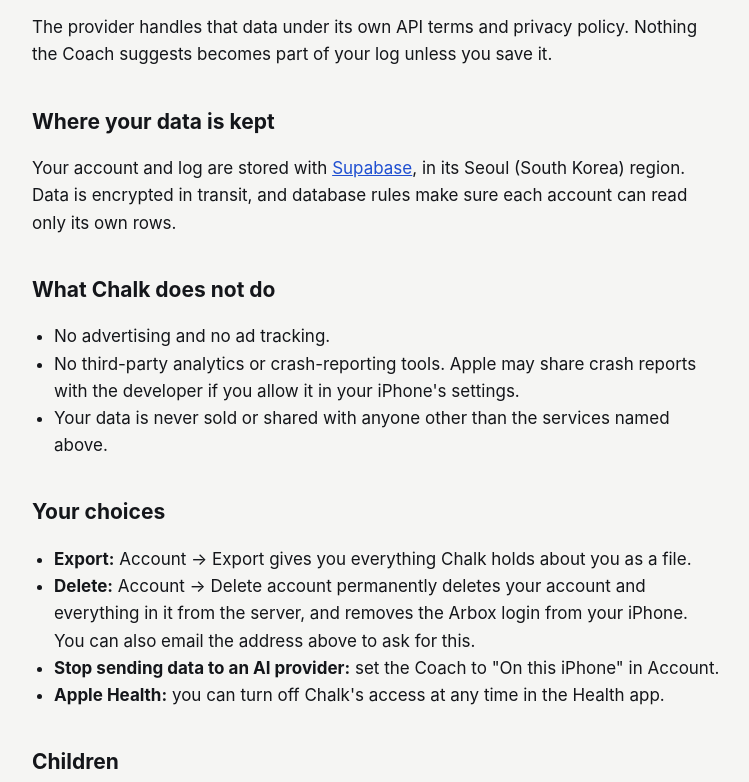
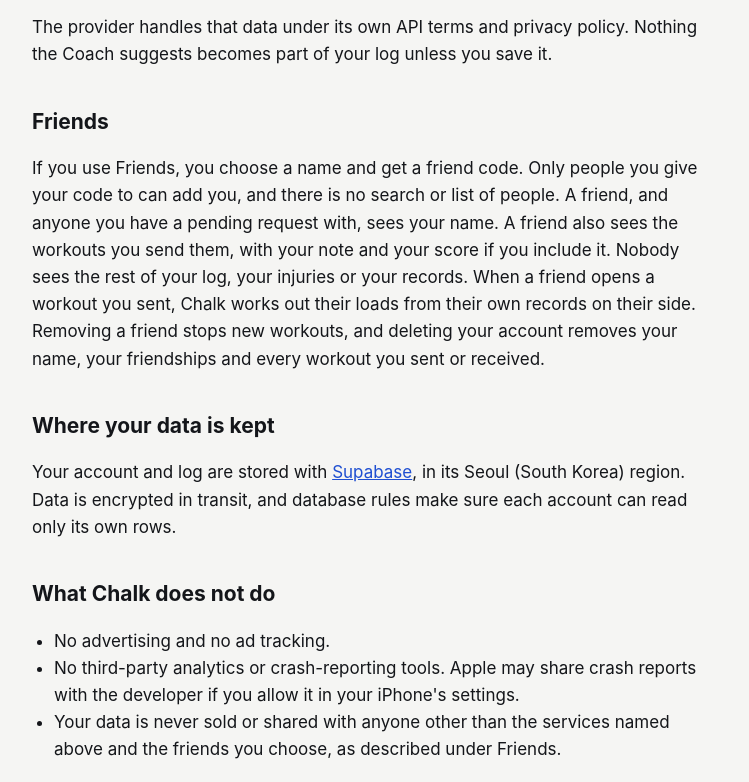
Before and after one commit to LiorAzar92/chalk-legal, a plain HTML site: page privacy.html in a window 1280 px wide. Shown: the part 1726-2508 px from the top of the page, without its empty margins (264-1013 px from the left). Drawn offline with Linux system fonts and the light colour scheme.

Commit message:
Privacy policy: Friends section

```diff
--- a/privacy.html
+++ b/privacy.html
@@ -23,7 +23,7 @@
 <body>
 <main>
   <h1>Chalk Privacy Policy</h1>
-  <p class="meta">Last updated 20 November 2026</p>
+  <p class="meta">Last updated 21 November 2026</p>
 
   <div class="card">
     <p><strong>In short:</strong> Chalk keeps your training log in your own account. It sends a summary of your training to an AI provider only when you use the online Coach. There are no ads, no tracking and no analytics tools, and your data is never sold. You can export or delete everything from the app.</p>
@@ -59,6 +59,9 @@
   </ul>
   <p>The provider handles that data under its own API terms and privacy policy. Nothing the Coach suggests becomes part of your log unless you save it.</p>
 
+  <h2>Friends</h2>
+  <p>If you use Friends, you choose a name and get a friend code. Only people you give your code to can add you, and there is no search or list of people. A friend, and anyone you have a pending request with, sees your name. A friend also sees the workouts you send them, with your note and your score if you include it. Nobody sees the rest of your log, your injuries or your records. When a friend opens a workout you sent, Chalk works out their loads from their own records on their side. Removing a friend stops new workouts, and deleting your account removes your name, your friendships and every workout you sent or received.</p>
+
   <h2>Where your data is kept</h2>
   <p>Your account and log are stored with <a href="https://supabase.com/privacy">Supabase</a>, in its Seoul (South Korea) region. Data is encrypted in transit, and database rules make sure each account can read only its own rows.</p>
 
@@ -66,7 +69,7 @@
   <ul>
     <li>No advertising and no ad tracking.</li>
     <li>No third-party analytics or crash-reporting tools. Apple may share crash reports with the developer if you allow it in your iPhone's settings.</li>
-    <li>Your data is never sold or shared with anyone other than the services named above.</li>
+    <li>Your data is never sold or shared with anyone other than the services named above and the friends you choose, as described under Friends.</li>
   </ul>
 
   <h2>Your choices</h2>
```
